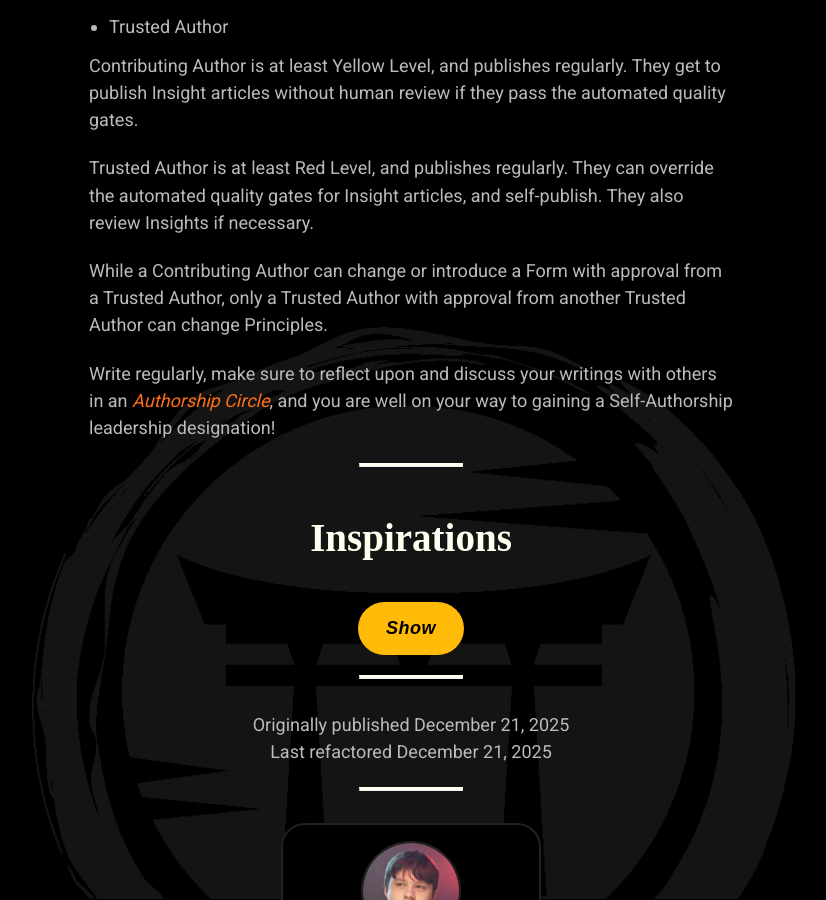
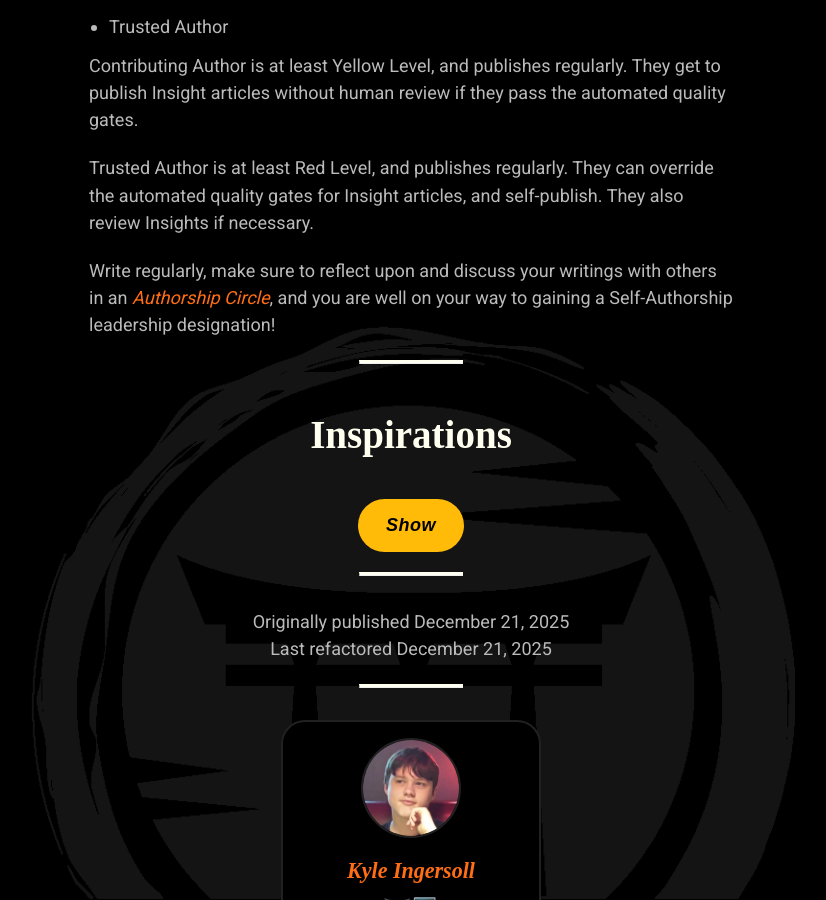
Before and after one commit to mindset-dojo/mindset-dojo.github.io, a Jekyll site: the page built from _forms/self-authorship.md, in a window 1280 px wide and 900 px high, scrolled down 1123 px. Shown: the whole window, without its empty margins (229-1055 px from the left). Built offline with Jekyll 4.4.1, drawn with Linux system fonts in a browser that asks for light colours; some web fonts are replaced.

Commit message:
refactor(self-authorship): remove paragraph discussing forms and principles handling for trusted authors.

```diff
--- a/_forms/self-authorship.md
+++ b/_forms/self-authorship.md
@@ -42,6 +42,4 @@ Contributing Author is at least Yellow Level, and publishes regularly. They get
 
 Trusted Author is at least Red Level, and publishes regularly. They can override the automated quality gates for Insight articles, and self-publish. They also review Insights if necessary.
 
-While a Contributing Author can change or introduce a Form with approval from a Trusted Author, only a Trusted Author with approval from another Trusted Author can change Principles.
-
 Write regularly, make sure to reflect upon and discuss your writings with others in an [Authorship Circle](../circle/), and you are well on your way to gaining a Self-Authorship leadership designation!
```
